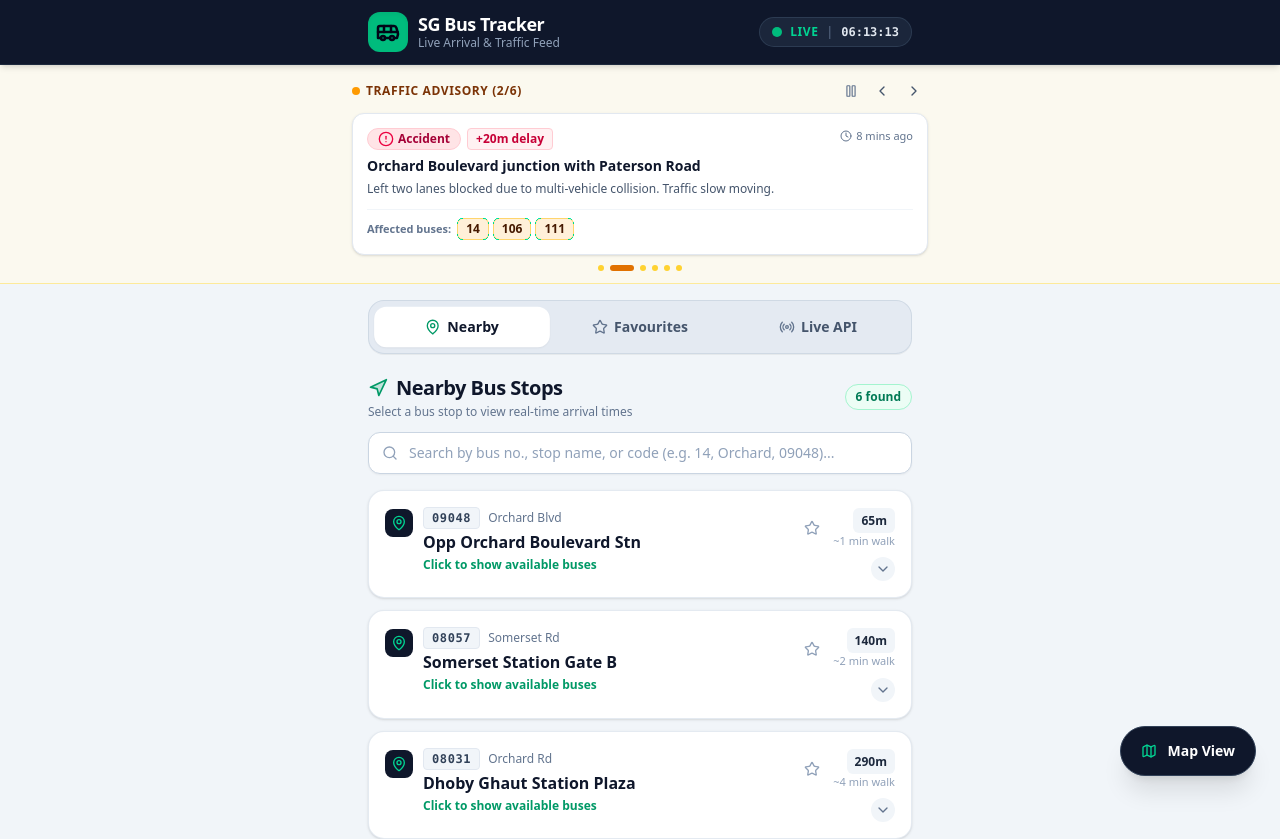
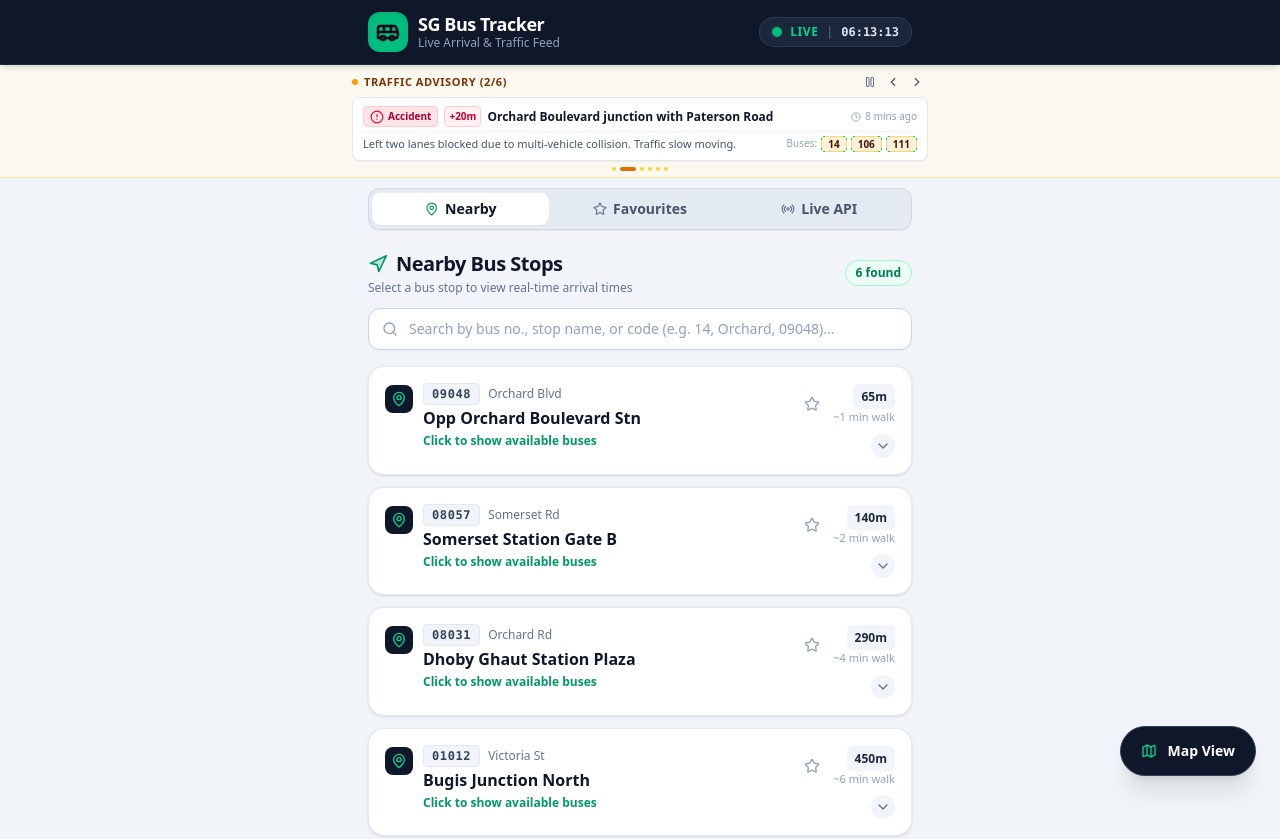
Before and after one commit to Revan-mbai/MGMT6110_week03_assignment, a React (Vite) app: page / in a window 1280 px wide. Shown: the top 839 px of the page. Built offline with nearby package versions, Linux system fonts and the light colour scheme.

Commit message:
style: streamline and reduce bulkiness of main tabs and traffic incident carousel

```diff
--- a/src/App.tsx
+++ b/src/App.tsx
@@ -87,13 +87,13 @@ export default function App() {
             {/* Below header carousel showing latest traffic incidents */}
             <IncidentCarousel incidents={TRAFFIC_INCIDENTS_DATA} />
 
-            {/* Navigation Tabs */}
-            <div className="max-w-xl mx-auto px-4 pt-4">
+            {/* Navigation Tabs - thin, compact and less bulky */}
+            <div className="max-w-xl mx-auto px-4 pt-2.5">
               <nav
                 id="main-screen-tabs"
                 role="tablist"
                 aria-label="Main Navigation Tabs"
-                className="grid grid-cols-3 p-1.5 bg-slate-200/80 rounded-2xl border border-slate-300/80 shadow-2xs gap-1"
+                className="grid grid-cols-3 p-1 bg-slate-200/80 rounded-xl border border-slate-300/80 shadow-2xs gap-1"
               >
                 {/* Tab 1: Nearby Bus Stops */}
                 <button
@@ -103,13 +103,13 @@ export default function App() {
                   aria-selected={activeTab === 'nearby'}
                   aria-controls="tabpanel-nearby-stops"
                   onClick={() => setActiveTab('nearby')}
-                  className={`flex items-center justify-center gap-1.5 py-2.5 px-2 rounded-xl text-xs sm:text-sm font-bold transition-all ${
+                  className={`flex items-center justify-center gap-1.5 py-1.5 px-2 rounded-lg text-xs sm:text-sm font-semibold transition-all ${
                     activeTab === 'nearby'
-                      ? 'bg-white text-slate-900 shadow-xs scale-[1.01]'
-                      : 'text-slate-600 hover:text-slate-900 active:bg-slate-300/60'
+                      ? 'bg-white text-slate-900 shadow-2xs font-bold scale-[1.01]'
+                      : 'text-slate-600 hover:text-slate-900 active:bg-slate-300/50'
                   }`}
                 >
-                  <MapPin className={`w-3.5 h-3.5 sm:w-4 sm:h-4 ${activeTab === 'nearby' ? 'text-emerald-600' : 'text-slate-500'}`} />
+                  <MapPin className={`w-3.5 h-3.5 ${activeTab === 'nearby' ? 'text-emerald-600' : 'text-slate-500'}`} />
                   <span>Nearby</span>
                 </button>
 
@@ -121,14 +121,14 @@ export default function App() {
                   aria-selected={activeTab === 'favourites'}
                   aria-controls="tabpanel-favourites"
                   onClick={() => setActiveTab('favourites')}
-                  className={`flex items-center justify-center gap-1.5 py-2.5 px-2 rounded-xl text-xs sm:text-sm font-bold transition-all ${
+                  className={`flex items-center justify-center gap-1.5 py-1.5 px-2 rounded-lg text-xs sm:text-sm font-semibold transition-all ${
                     activeTab === 'favourites'
-                      ? 'bg-white text-slate-900 shadow-xs scale-[1.01]'
-                      : 'text-slate-600 hover:text-slate-900 active:bg-slate-300/60'
+                      ? 'bg-white text-slate-900 shadow-2xs font-bold scale-[1.01]'
+                      : 'text-slate-600 hover:text-slate-900 active:bg-slate-300/50'
                   }`}
                 >
                   <Star
-                    className={`w-3.5 h-3.5 sm:w-4 sm:h-4 ${
+                    className={`w-3.5 h-3.5 ${
                       activeTab === 'favourites'
                         ? 'text-amber-500 fill-amber-400'
                         : 'text-slate-500'
@@ -136,7 +136,7 @@ export default function App() {
                   />
                   <span>Favourites</span>
                   {favouriteStopCodes.length > 0 && (
-                    <span className="text-[10px] font-black bg-amber-500 text-white rounded-full px-1.5 py-0.5 leading-none">
+                    <span className="text-[9px] font-black bg-amber-500 text-white rounded-full px-1.5 py-0.5 leading-none">
                       {favouriteStopCodes.length}
                     </span>
                   )}
@@ -150,14 +150,14 @@ export default function App() {
                   aria-selected={activeTab === 'live'}
                   aria-controls="tabpanel-live-arrivals"
                   onClick={() => setActiveTab('live')}
-                  className={`flex items-center justify-center gap-1.5 py-2.5 px-2 rounded-xl text-xs sm:text-sm font-bold transition-all ${
+                  className={`flex items-center justify-center gap-1.5 py-1.5 px-2 rounded-lg text-xs sm:text-sm font-semibold transition-all ${
                     activeTab === 'live'
-                      ? 'bg-white text-slate-900 shadow-xs scale-[1.01]'
-                      : 'text-slate-600 hover:text-slate-900 active:bg-slate-300/60'
+                      ? 'bg-white text-slate-900 shadow-2xs font-bold scale-[1.01]'
+                      : 'text-slate-600 hover:text-slate-900 active:bg-slate-300/50'
                   }`}
                 >
                   <Radio
-                    className={`w-3.5 h-3.5 sm:w-4 sm:h-4 ${
+                    className={`w-3.5 h-3.5 ${
                       activeTab === 'live' ? 'text-emerald-600 animate-pulse' : 'text-slate-500'
                     }`}
                   />
--- a/src/components/IncidentCarousel.tsx
+++ b/src/components/IncidentCarousel.tsx
@@ -49,31 +49,31 @@ export const IncidentCarousel: React.FC<IncidentCarouselProps> = ({ incidents })
       case 'Accident':
         return {
           badgeBg: 'bg-rose-100 text-rose-800 border-rose-200',
-          icon: <AlertCircle className="w-4 h-4 text-rose-600" />,
+          icon: <AlertCircle className="w-3.5 h-3.5 text-rose-600" />,
           accentBorder: 'border-rose-400',
         };
       case 'Heavy Traffic':
         return {
           badgeBg: 'bg-amber-100 text-amber-900 border-amber-200',
-          icon: <AlertTriangle className="w-4 h-4 text-amber-600" />,
+          icon: <AlertTriangle className="w-3.5 h-3.5 text-amber-600" />,
           accentBorder: 'border-amber-400',
         };
       case 'Road Works':
         return {
           badgeBg: 'bg-orange-100 text-orange-900 border-orange-200',
-          icon: <Construction className="w-4 h-4 text-orange-600" />,
+          icon: <Construction className="w-3.5 h-3.5 text-orange-600" />,
           accentBorder: 'border-orange-400',
         };
       case 'Vehicle Breakdown':
         return {
           badgeBg: 'bg-yellow-100 text-yellow-900 border-yellow-200',
-          icon: <Wrench className="w-4 h-4 text-yellow-700" />,
+          icon: <Wrench className="w-3.5 h-3.5 text-yellow-700" />,
           accentBorder: 'border-yellow-400',
         };
       default:
         return {
           badgeBg: 'bg-slate-100 text-slate-800 border-slate-200',
-          icon: <AlertCircle className="w-4 h-4 text-slate-600" />,
+          icon: <AlertCircle className="w-3.5 h-3.5 text-slate-600" />,
           accentBorder: 'border-slate-300',
         };
     }
@@ -86,94 +86,92 @@ export const IncidentCarousel: React.FC<IncidentCarouselProps> = ({ incidents })
   return (
     <section
       id="traffic-incidents-carousel-section"
-      className="bg-amber-50/70 border-b border-amber-200/80 px-4 py-3"
+      className="bg-amber-50/70 border-b border-amber-200/70 px-3 py-1.5"
       onMouseEnter={() => setIsAutoPlaying(false)}
       onMouseLeave={() => setIsAutoPlaying(true)}
       aria-roledescription="carousel"
       aria-label="Latest Traffic Incidents in Singapore"
     >
       <div className="max-w-xl mx-auto">
-        {/* Header line of carousel */}
-        <div className="flex items-center justify-between mb-2">
+        {/* Header line of carousel - slim and sleek */}
+        <div className="flex items-center justify-between mb-1">
           <div className="flex items-center gap-1.5">
-            <span className="flex h-2 w-2 rounded-full bg-amber-500"></span>
-            <span className="text-xs font-black uppercase tracking-wider text-amber-900">
+            <span className="flex h-1.5 w-1.5 rounded-full bg-amber-500"></span>
+            <span className="text-[11px] font-bold uppercase tracking-wider text-amber-900">
               Traffic Advisory ({currentIndex + 1}/{total})
             </span>
           </div>
 
-          <div className="flex items-center gap-1">
+          <div className="flex items-center gap-0.5">
             <button
               id="carousel-play-pause-toggle"
               onClick={() => setIsAutoPlaying(!isAutoPlaying)}
-              className="p-1.5 rounded text-slate-500 hover:text-slate-800 hover:bg-amber-100/70 transition-colors"
+              className="p-1 rounded text-slate-500 hover:text-slate-800 hover:bg-amber-100/70 transition-colors"
               title={isAutoPlaying ? 'Pause rotation' : 'Resume rotation'}
               aria-label={isAutoPlaying ? 'Pause rotation' : 'Resume rotation'}
             >
-              {isAutoPlaying ? <Pause className="w-3.5 h-3.5" /> : <Play className="w-3.5 h-3.5" />}
+              {isAutoPlaying ? <Pause className="w-3 h-3" /> : <Play className="w-3 h-3" />}
             </button>
             <button
               id="carousel-prev-button"
               onClick={handlePrev}
-              className="p-1.5 rounded text-slate-600 hover:text-slate-900 hover:bg-amber-100/70 active:bg-amber-200/70 transition-colors"
+              className="p-1 rounded text-slate-600 hover:text-slate-900 hover:bg-amber-100/70 active:bg-amber-200/70 transition-colors"
               aria-label="Previous incident"
             >
-              <ChevronLeft className="w-4 h-4" />
+              <ChevronLeft className="w-3.5 h-3.5" />
             </button>
             <button
               id="carousel-next-button"
               onClick={handleNext}
-              className="p-1.5 rounded text-slate-600 hover:text-slate-900 hover:bg-amber-100/70 active:bg-amber-200/70 transition-colors"
+              className="p-1 rounded text-slate-600 hover:text-slate-900 hover:bg-amber-100/70 active:bg-amber-200/70 transition-colors"
               aria-label="Next incident"
             >
-              <ChevronRight className="w-4 h-4" />
+              <ChevronRight className="w-3.5 h-3.5" />
             </button>
           </div>
         </div>
 
-        {/* Incident Card */}
+        {/* Incident Card - low profile, thin & compact */}
         <div
           id={`incident-slide-${currentIncident.id}`}
-          className={`bg-white rounded-xl p-3.5 shadow-sm border border-slate-200 transition-all`}
+          className="bg-white rounded-lg px-2.5 py-2 shadow-2xs border border-slate-200 transition-all space-y-1"
         >
-          <div className="flex items-start justify-between gap-2 mb-1.5">
-            <div className="flex items-center gap-1.5 flex-wrap">
+          {/* Top row: Type badge, Delay, Location & Time */}
+          <div className="flex items-center justify-between gap-1.5 min-w-0">
+            <div className="flex items-center gap-1.5 min-w-0 flex-1 overflow-hidden">
               <span
                 id={`incident-badge-${currentIncident.id}`}
-                className={`inline-flex items-center gap-1 px-2.5 py-0.5 rounded-full text-xs font-bold border ${theme.badgeBg}`}
+                className={`inline-flex items-center gap-1 px-1.5 py-0.5 rounded text-[10px] font-bold border shrink-0 ${theme.badgeBg}`}
               >
                 {theme.icon}
                 <span>{currentIncident.type}</span>
               </span>
-              <span className="text-xs font-semibold text-rose-700 bg-rose-50 px-2 py-0.5 rounded border border-rose-200">
-                +{currentIncident.delayMinutes}m delay
+              <span className="text-[10px] font-bold text-rose-700 bg-rose-50 px-1 py-0.5 rounded border border-rose-200 shrink-0">
+                +{currentIncident.delayMinutes}m
               </span>
+              <h3 className="text-xs font-bold text-slate-900 truncate">
+                {currentIncident.location}
+              </h3>
             </div>
-            <div className="flex items-center gap-1 text-[11px] text-slate-500 font-medium whitespace-nowrap">
-              <Clock className="w-3 h-3" />
+            <div className="flex items-center gap-1 text-[10px] text-slate-400 font-medium whitespace-nowrap shrink-0">
+              <Clock className="w-2.5 h-2.5" />
               <span>{currentIncident.reportedTimeAgo}</span>
             </div>
           </div>
 
-          <h3 className="text-sm font-bold text-slate-900 leading-snug mb-1">
-            {currentIncident.location}
-          </h3>
-
-          <p className="text-xs text-slate-600 leading-relaxed mb-2.5">
+          {/* Bottom row: Impact description & affected buses */}
+          <div className="flex items-center justify-between gap-2 text-xs pt-1 border-t border-slate-100/90">
+            <p className="text-[11px] text-slate-600 truncate flex-1">
               {currentIncident.impactDescription}
             </p>
-
-          {/* Affected bus lines */}
-          <div className="flex items-center gap-1.5 flex-wrap pt-2 border-t border-slate-100">
-            <span className="text-[11px] font-semibold text-slate-500">
-              Affected buses:
-            </span>
-            <div className="flex items-center gap-1 flex-wrap">
+            <div className="flex items-center gap-1 shrink-0">
+              <span className="text-[10px] font-medium text-slate-400">Buses:</span>
+              <div className="flex items-center gap-1">
                 {currentIncident.affectedBuses.map((busNo) => (
                   <span
                     key={busNo}
                     id={`incident-bus-tag-${busNo}`}
-                  className="px-2 py-0.5 bg-amber-500/15 border border-amber-400/50 text-amber-950 font-bold text-xs rounded-md"
+                    className="px-1.5 py-0.5 bg-amber-500/15 border border-amber-400/50 text-amber-950 font-bold text-[10px] rounded leading-none"
                   >
                     {busNo}
                   </span>
@@ -181,11 +179,12 @@ export const IncidentCarousel: React.FC<IncidentCarouselProps> = ({ incidents })
               </div>
             </div>
           </div>
+        </div>
 
-        {/* Carousel indicator dots */}
+        {/* Carousel indicator dots - thin & subtle */}
         <div
           id="carousel-indicator-dots"
-          className="flex items-center justify-center gap-1.5 mt-2.5"
+          className="flex items-center justify-center gap-1 mt-1.5"
         >
           {incidents.map((inc, index) => (
             <button
@@ -193,10 +192,10 @@ export const IncidentCarousel: React.FC<IncidentCarouselProps> = ({ incidents })
               id={`carousel-dot-${index}`}
               onClick={() => setCurrentIndex(index)}
               aria-label={`Jump to incident ${index + 1}`}
-              className={`h-1.5 rounded-full transition-all duration-300 ${
+              className={`h-1 rounded-full transition-all duration-300 ${
                 index === currentIndex
-                  ? 'w-6 bg-amber-600'
-                  : 'w-1.5 bg-amber-300 hover:bg-amber-400'
+                  ? 'w-4 bg-amber-600'
+                  : 'w-1 bg-amber-300 hover:bg-amber-400'
               }`}
             />
           ))}
```
Lines whose indentation alone changed are shown as unchanged.
